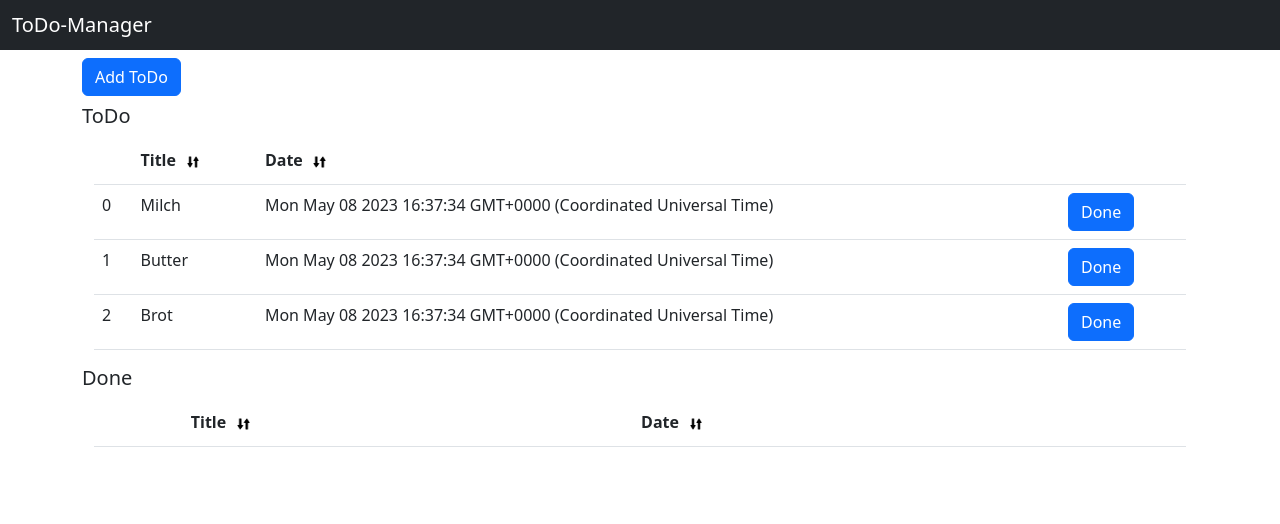
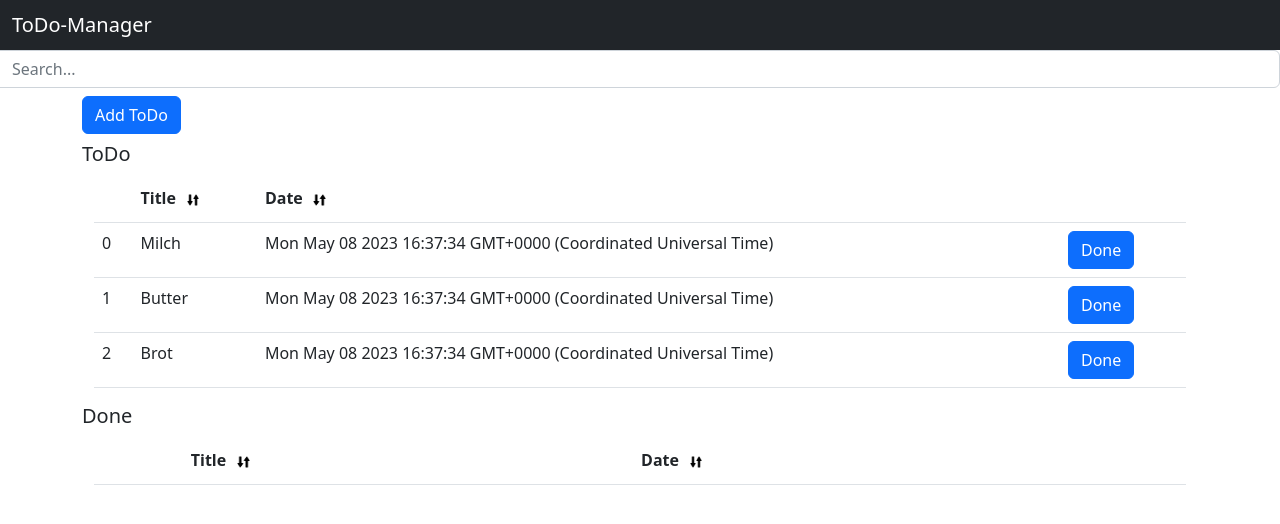
Before and after one commit to MaxMaxner/kmsTodoTesting, an Angular app: page / in a window 1280 px wide. Shown: the top 524 px of the page. Built offline with nearby package versions, Linux system fonts and the light colour scheme.

Commit message:
not ready searchbar

```diff
--- a/src/app/app.component.html
+++ b/src/app/app.component.html
@@ -3,9 +3,8 @@
     <span class="navbar-brand mb-0 h1">{{title}}</span>
   </div>
 </nav>
+<app-searchbar></app-searchbar>
 <div class="container">
-
-
   <button class="mt-2 mb-2 btn btn-primary" (click)="addClicked()">Add ToDo</button>
 
   <h5>ToDo</h5>
--- a/src/app/app.component.ts
+++ b/src/app/app.component.ts
@@ -2,6 +2,7 @@ import { Component } from '@angular/core';
 import {TodoService} from "./todo.service";
 import {AddTodoComponent} from "./add-todo/add-todo.component";
 import {NgbModal} from "@ng-bootstrap/ng-bootstrap";
+
 
 @Component({
   selector: 'app-root',
--- a/src/app/app.module.ts
+++ b/src/app/app.module.ts
@@ -7,12 +7,14 @@ import { ListComponent } from './list/list.component';
 import { AddTodoComponent } from './add-todo/add-todo.component';
 import {FormsModule} from "@angular/forms";
 import {HttpClientModule} from "@angular/common/http";
+import { SearchbarComponent } from './searchbar/searchbar.component';
 
 @NgModule({
   declarations: [
     AppComponent,
     ListComponent,
-    AddTodoComponent
+    AddTodoComponent,
+    SearchbarComponent
   ],
   imports: [
     BrowserModule,
--- /dev/null
+++ b/src/app/searchbar/searchbar.component.html
@@ -0,0 +1,8 @@
+<form id="searchForm">
+    <div class="form-group">
+        <div class="input-group" id="filterAll">
+          <div class="input-group-addon"><i class="glyphicon glyphicon-search"></i></div>
+          <input type="text" class="form-control" id="searchbar" placeholder="Search..." (keydown)="filterList($event)">
+        </div>
+    </div>
+</form>
--- /dev/null
+++ b/src/app/searchbar/searchbar.component.ts
@@ -0,0 +1,40 @@
+import { Component, OnInit } from '@angular/core';
+import {TodoService} from "../todo.service";
+
+@Component({
+  selector: 'app-searchbar',
+  templateUrl: './searchbar.component.html',
+  styleUrls: ['./searchbar.component.css']
+})
+export class SearchbarComponent implements OnInit {
+
+  constructor(public todoService: TodoService) { }
+
+  ngOnInit(): void {
+  }
+
+  filterList($event : any){
+    let searchstring: string = $event.target.value;
+    let fullList = this.todoService.todoList;
+    console.log(searchstring);
+    let newList = this.todoService.todoList.filter(o =>
+      {
+        for(let k in o)
+          {
+            if(o["title"].includes(searchstring))
+            {
+              console.log(o["title"]);
+              return o
+            }
+          }
+        if(searchstring == ""){
+          return fullList;
+        }
+          console.log("hello");
+          return;
+      });
+
+    this.todoService.todoList = newList;
+  }
+
+}
```
Also changed, not shown: src/app/searchbar/pipe.ts (added, +19 -0 lines), src/app/searchbar/searchbar.component.css (added), 1 other file (tests, documents, lock files or other folders).
